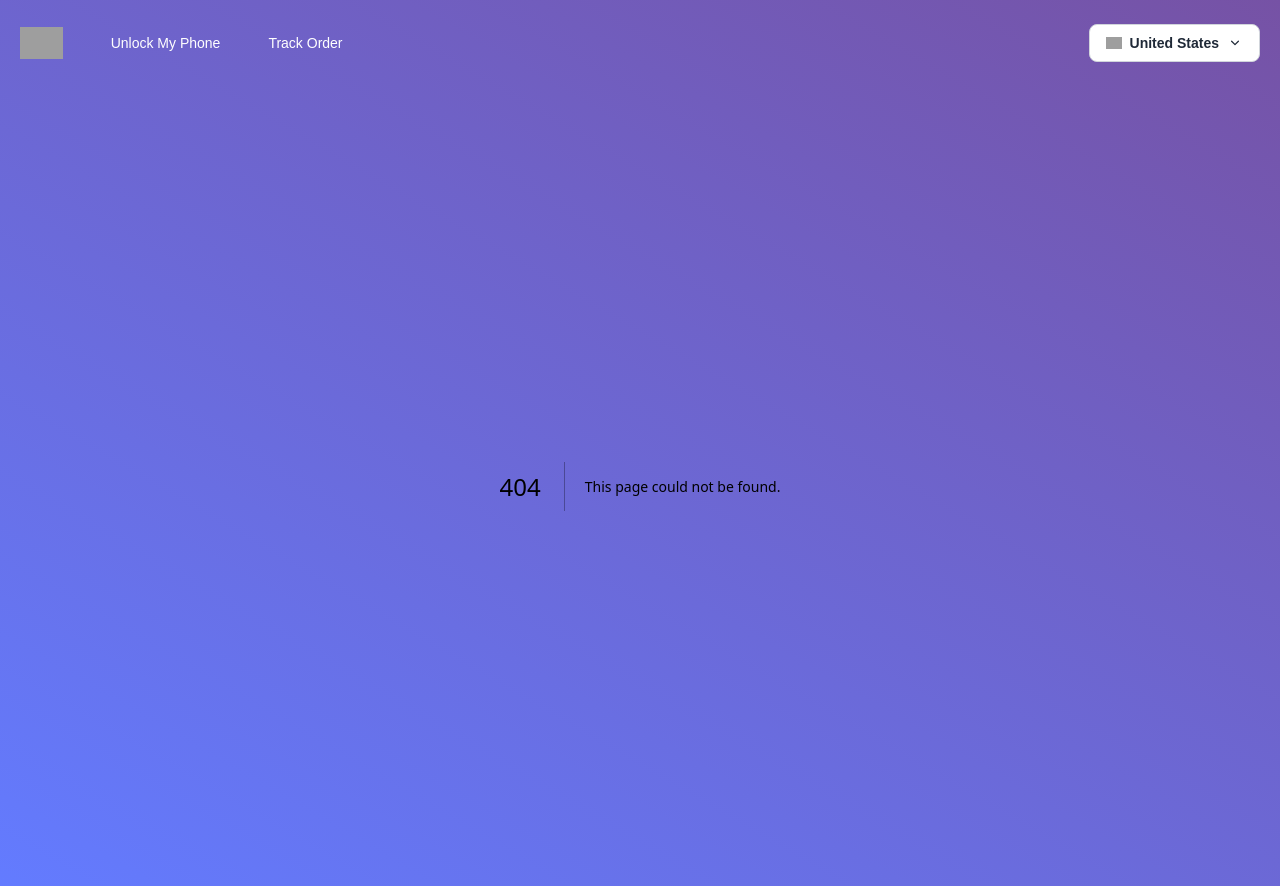
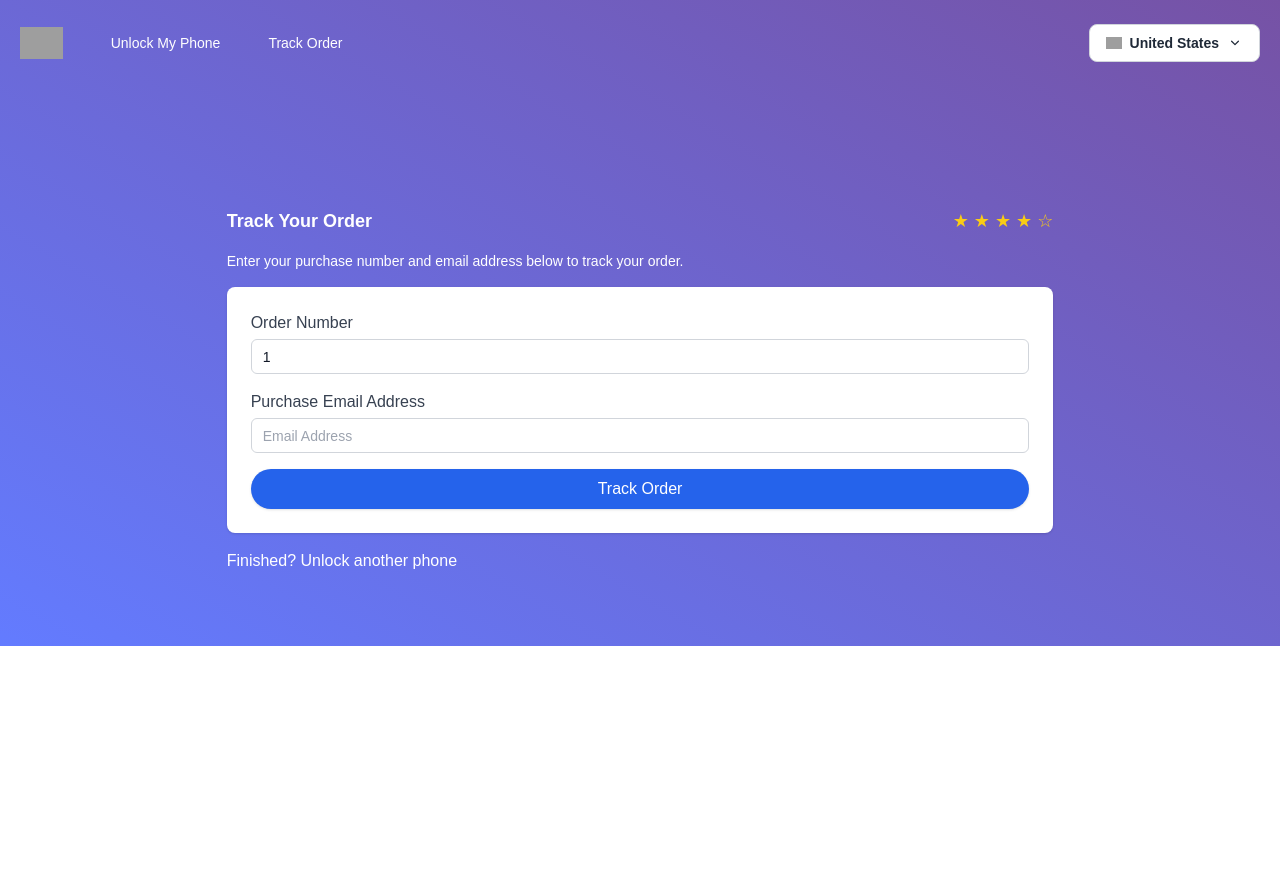
Before and after one commit to AEastwood/snappyunlocks.com, a Next.js app: page /track/1 in a window 1280 px wide. Before the commit this address had no page. After the commit the page ends 800 px from the top, so only its background shows below. Built offline with nearby package versions, Linux system fonts and the light colour scheme; grey boxes are pictures that could not be loaded.

Commit message:
feat: updates

```diff
--- /dev/null
+++ b/src/app/track/[id]/page.jsx
@@ -0,0 +1,11 @@
+import Track from "@/components/sections/Track";
+
+export default async function TrackPage({ params }) {
+  const id = (await params).id
+
+  return (
+    <>
+      <Track id={id} />
+    </>
+  );
+}
--- a/src/components/forms/TrackOrderForm.jsx
+++ b/src/components/forms/TrackOrderForm.jsx
@@ -4,7 +4,7 @@ import React, { useState } from 'react'
 import countries from '../../data/countries.json'
 import { z } from "zod";
 
-function TrackOrderForm() {
+function TrackOrderForm({ id }) {
     // Form schema
     const FormSchema = z.object({
         orderNumber: z.string()
@@ -17,7 +17,7 @@ function TrackOrderForm() {
 
     // Form data
     const [formData, setFormData] = useState({
-        orderNumber: '',
+        orderNumber: id ?? '',
         email: ''
     });
 
--- a/src/components/sections/Track.jsx
+++ b/src/components/sections/Track.jsx
@@ -4,11 +4,13 @@ import Link from 'next/link';
 import { useState } from 'react';
 import TrackOrderForm from '../forms/TrackOrderForm';
 
-function Track() {
+function Track({ id }) {
     const [form, setForm] = useState(null);
     const [orderStatus, setOrderStatus] = useState('none');
-    const [order, setOrder] = useState(null);
-    const [showPaymentForm, setShowPaymentForm] = useState(false);
+    const [order, setOrder] = useState({
+        orderNumber: id ?? '',
+        email: '',
+    });
 
     return (
         <div className="max-w-7xl mx-auto pt-12 flex flex-col justify-between min-h-[560px]">
@@ -53,7 +55,7 @@ function Track() {
                                 </div>
                             )}
 
-                            <TrackOrderForm />
+                            <TrackOrderForm id={id} />
                         </>
                     )}
 
```
